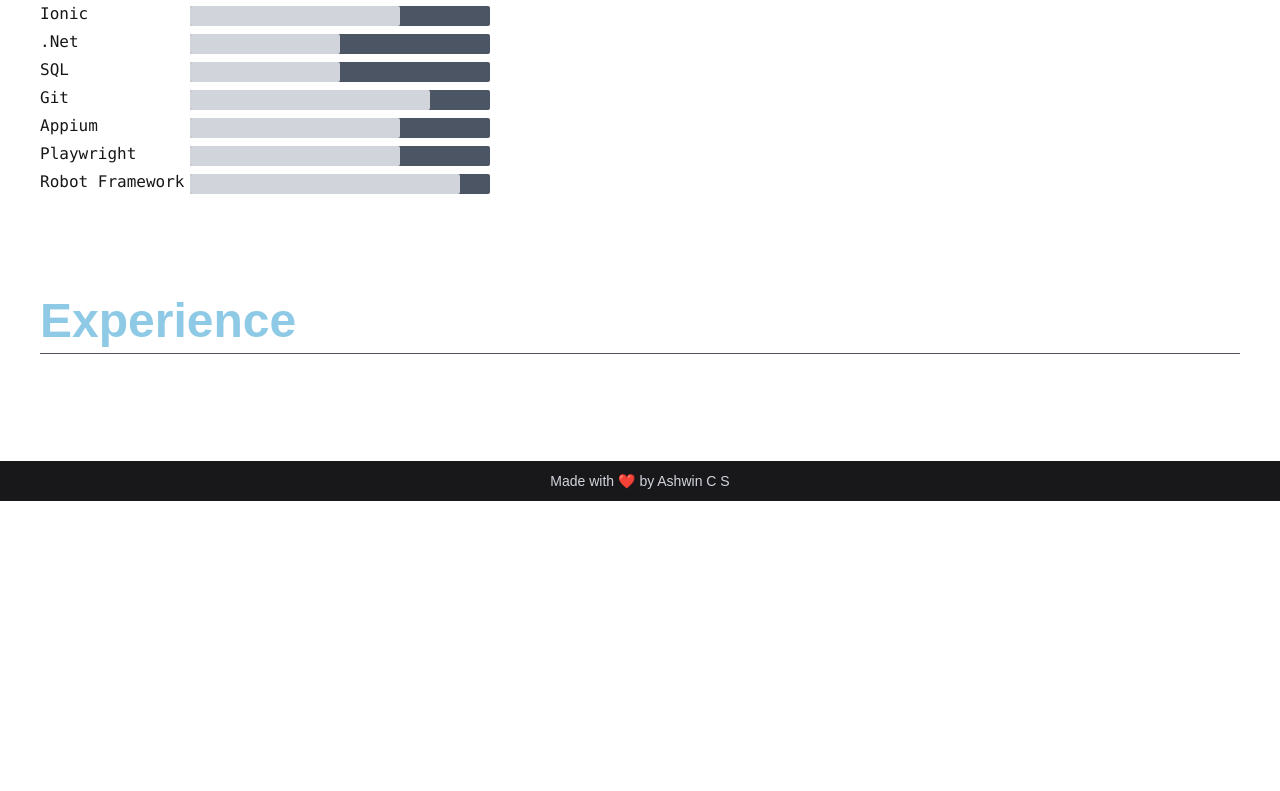
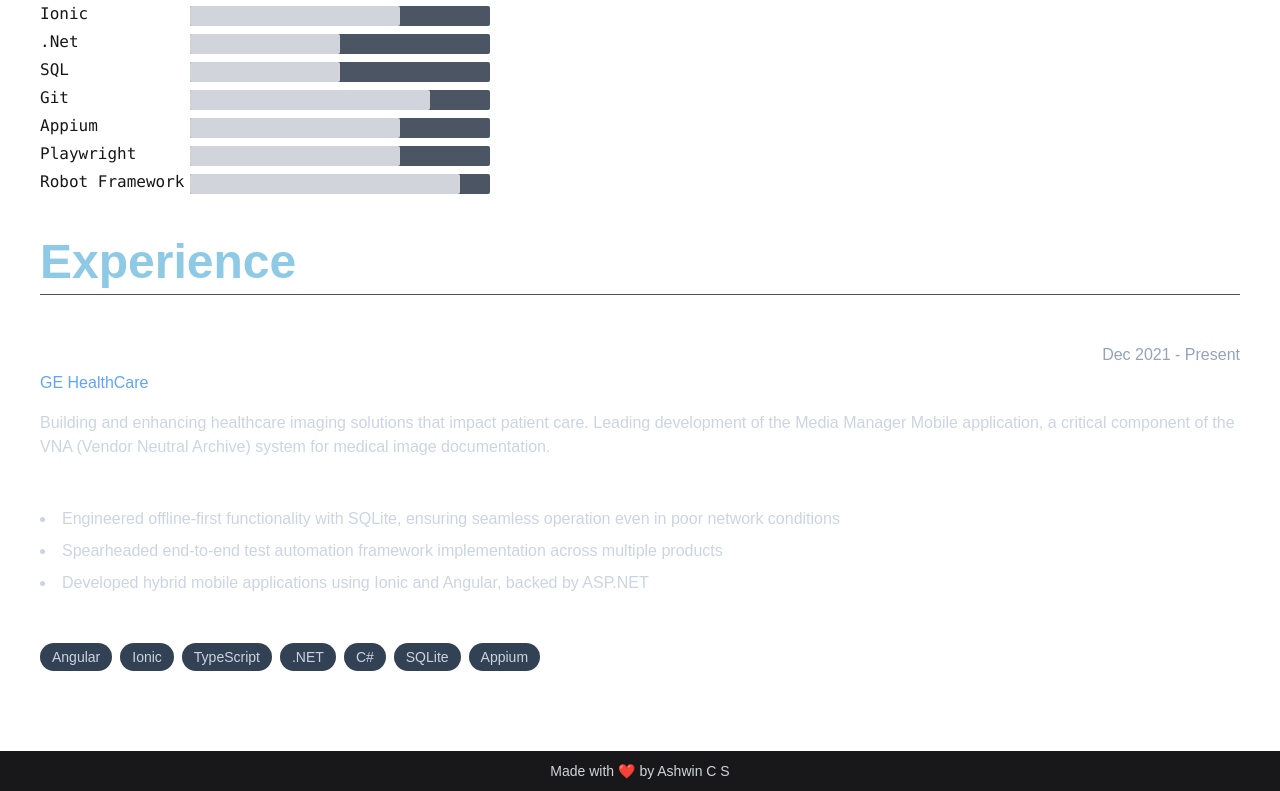
Before and after one commit to ash-win-cs/ashwincs, a Next.js app: page /about in a window 1280 px wide. Shown: the part 299-1090 px from the top of the page. Before the commit the page ends 800 px from the top, so only its background shows below. Built offline with nearby package versions, Linux system fonts and the light colour scheme.

Commit message:
Add social media handles in home page

```diff
--- a/src/app/about/page.tsx
+++ b/src/app/about/page.tsx
@@ -1,19 +1,19 @@
 import Footer from "../components/footer";
 import NavBar from "../components/navbar";
-import skillsModel from "../models/skillsModel";
+import { skillsModel } from "../models/skillsModel";
 
 const skills: Array<skillsModel> = [
-  { id: 2, skillName: "Angular", score: 8, classification: "Dev" },
-  { id: 3, skillName: "React", score: 6, classification: "Dev" },
-  { id: 1, skillName: "Javascript", score: 9, classification: "Dev" },
-  { id: 5, skillName: "TypeScript", score: 9, classification: "Dev" },
-  { id: 4, skillName: "Ionic", score: 7, classification: "Dev" },
+  { id: 1, skillName: "Angular", score: 8, classification: "Dev" },
+  { id: 2, skillName: "React", score: 6, classification: "Dev" },
+  { id: 3, skillName: "Javascript", score: 9, classification: "Dev" },
+  { id: 4, skillName: "TypeScript", score: 9, classification: "Dev" },
+  { id: 5, skillName: "Ionic", score: 7, classification: "Dev" },
   { id: 6, skillName: ".Net", score: 5, classification: "Dev" },
-  { id: 6, skillName: "SQL", score: 5, classification: "Dev" },
-  { id: 7, skillName: "Git", score: 8, classification: "Other" },
-  { id: 8, skillName: "Appium", score: 7, classification: "Test" },
-  { id: 9, skillName: "Playwright", score: 7, classification: "Test" },
-  { id: 10, skillName: "Robot Framework", score: 9, classification: "Test" },
+  { id: 7, skillName: "SQL", score: 5, classification: "Dev" },
+  { id: 8, skillName: "Git", score: 8, classification: "Other" },
+  { id: 9, skillName: "Appium", score: 7, classification: "Test" },
+  { id: 10, skillName: "Playwright", score: 7, classification: "Test" },
+  { id: 11, skillName: "Robot Framework", score: 9, classification: "Test" },
 ];
 const totalScore: number = 10;
 
@@ -50,9 +50,64 @@ export default function Home() {
           />
         ))}
       </div>
-      <div className="flex-grow mx-5 md:mx-10 mt-10">
+      <div className="flex-grow mx-5 md:mx-10 mt-10 pb-20">
         <h1 className="text-5xl font-bold text-headings">Experience</h1>
         <div className="border-t border-zinc-600 py-6 mt-2"></div>
+        <div className="flex justify-between items-start mb-4">
+          <div>
+            <h3 className="text-xl font-bold text-white">Software Engineer</h3>
+            <p className="text-blue-400">GE HealthCare</p>
+          </div>
+          <span className="text-slate-400">Dec 2021 - Present</span>
+        </div>
+        <div className="space-y-4 text-slate-300">
+          <p>
+            Building and enhancing healthcare imaging solutions that impact
+            patient care. Leading development of the Media Manager Mobile
+            application, a critical component of the VNA (Vendor Neutral
+            Archive) system for medical image documentation.
+          </p>
+
+          <div>
+            <h4 className="text-white font-medium mb-2">Key Achievements:</h4>
+            <ul className="list-disc list-inside space-y-2 text-slate-300">
+              <li>
+                Engineered offline-first functionality with SQLite, ensuring
+                seamless operation even in poor network conditions
+              </li>
+              <li>
+                Spearheaded end-to-end test automation framework implementation
+                across multiple products
+              </li>
+              <li>
+                Developed hybrid mobile applications using Ionic and Angular,
+                backed by ASP.NET
+              </li>
+            </ul>
+          </div>
+
+          <div>
+            <h4 className="text-white font-medium mb-2">Technologies:</h4>
+            <div className="flex flex-wrap gap-2">
+              {[
+                "Angular",
+                "Ionic",
+                "TypeScript",
+                ".NET",
+                "C#",
+                "SQLite",
+                "Appium",
+              ].map((tech) => (
+                <span
+                  key={tech}
+                  className="px-3 py-1 bg-slate-700 rounded-full text-sm"
+                >
+                  {tech}
+                </span>
+              ))}
+            </div>
+          </div>
+        </div>
       </div>
       <Footer></Footer>
     </div>
--- a/src/app/components/hero.tsx
+++ b/src/app/components/hero.tsx
@@ -1,5 +1,22 @@
 import React from "react";
 import Image from "next/image";
+import { socialHandles } from "./../models/skillsModel";
+import * as Icons from "react-icons/fa";
+
+const socials: Array<socialHandles> = [
+  { id: 1, socialName: "FaGithub", socialUrl: "https://github.com/ash-win-cs" },
+  { id: 2, socialName: "FaEnvelope", socialUrl: "mailto:ashwincsuresh@outlook.com" },
+  { id: 3, socialName: "FaLinkedin", socialUrl: "https://www.linkedin.com/in/ashwin-c-s/" },
+  { id: 4, socialName: "FaWhatsapp", socialUrl: `https://wa.me/+917559055760?text=${encodeURIComponent("Hi, I would like to connect with you!")}` }
+];
+
+const DynamicFaIcon = ({ fname }) => {
+  const IconComponent = Icons[fname];
+  if (!IconComponent) {
+    return <Icons.FaBeer size={30} />;
+  }
+  return <IconComponent size={30} />;
+};
 
 const HeroSection = () => {
   return (
@@ -16,12 +33,21 @@ const HeroSection = () => {
         </div>
         <div className="p-5 content-center sm:order-1">
           <span className="text-5xl font-bold line-clamp-2 sm:line-clamp-2 ">
-            Hi, I&apos;m <span className="text-blue-400 text-nowrap">Ashwin C S</span>
+            Hi, I&apos;m{" "}
+            <span className="text-blue-400 text-nowrap">Ashwin C S</span>
           </span>
           <p className="mt-2">
-            Software Engineer crafting seamless experiences with Angular, React,
-            and .NET. Lorem ipsum dolor sit amet, consectetur adipiscing elit. Sed do eiusmod tempor incididunt ut labore et dolore magna aliqua. Ut enim ad minim veniam, quis nostrud exercitation ullamco laboris nisi ut aliquip ex ea commodo consequat. Duis aute irure dolor in reprehenderit in voluptate velit esse cillum dolore eu fugiat nulla pariatur. Excepteur sint occaecat cupidatat non proident, sunt in culpa qui officia deserunt mollit anim id est laborum.
+          I’m a Software Engineer with a passion for creating meaningful solutions. Right now at <strong>GE HealthCare</strong>, I work with Angular, Ionic, and TypeScript to develop mobile applications for clinical usage. I love tackling problems from a broader perspective. To me, software engineering isn’t just about coding; it’s about understanding the entire journey, from development and testing to DevOps.
           </p>
+          <div className="flex flex-row  max-w-xl mx-auto justify-between md:justify-start">
+            {socials.map(({ id, socialName, socialUrl }) => (
+              <div key={id} className="m-5 ml-0 flex items-center ">
+                <a href={socialUrl} target="_blank" rel="noopener noreferrer">
+                  <DynamicFaIcon fname={socialName} />
+                </a>
+              </div>
+            ))}
+          </div>
         </div>
       </div>
     </section>
```
Also changed, not shown: src/app/models/skillsModel.ts (+6 -2 lines).
